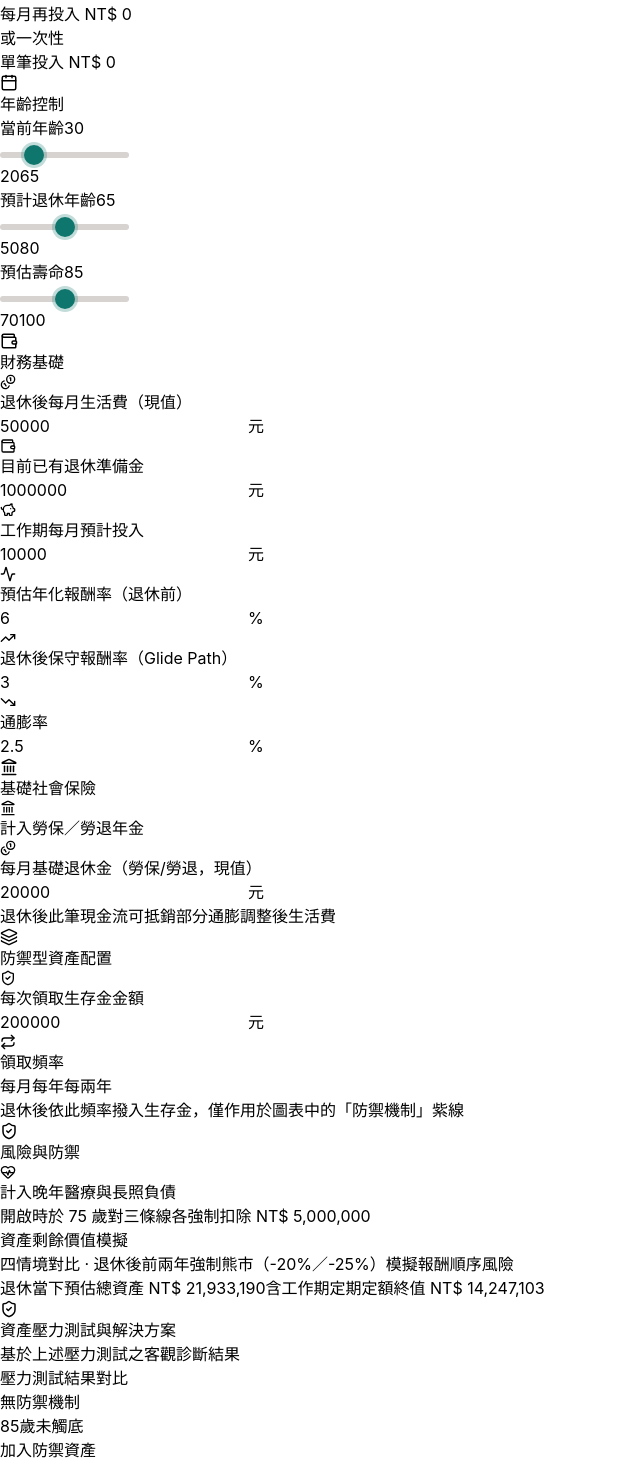
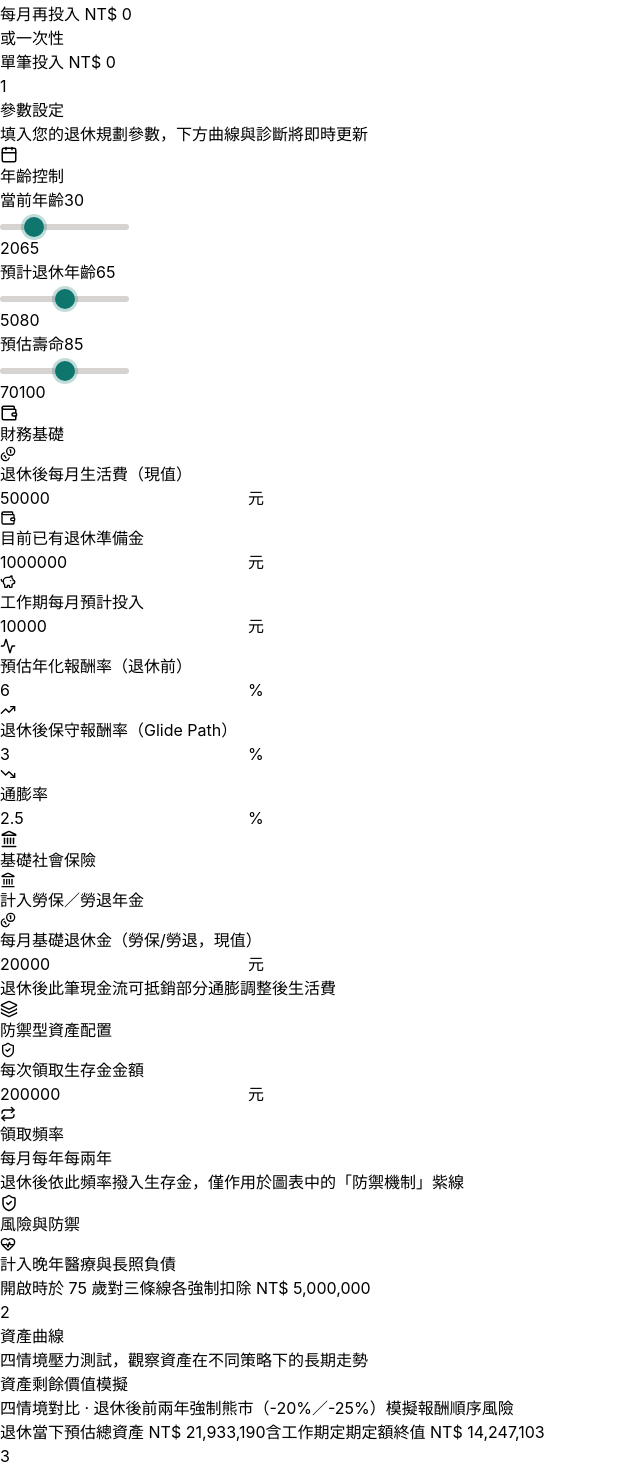
Before and after one commit to wilber8767-ai/retiring, a React (Vite) app in the folder ycc-retirement/: page / in a window 1280 px wide. Shown: the part 182-1646 px from the top of the page, without its empty margins (0-640 px from the left). Built offline with nearby package versions, Linux system fonts and the light colour scheme.

Commit message:
feat: 退休資產壓力測試系統 單欄三步驟版

```diff
--- a/ycc-retirement/src/App.jsx
+++ b/ycc-retirement/src/App.jsx
@@ -323,9 +323,15 @@ export default function App() {
         </div>
       </section>
 
-      <main className="max-w-7xl mx-auto px-6 py-8 grid grid-cols-1 lg:grid-cols-12 gap-6 items-start">
-        {/* 左欄：輸入控制面板 */}
-        <div className="lg:col-span-3 space-y-6">
+      <main className="max-w-7xl mx-auto px-6 py-8 space-y-6">
+        {/* 步驟一：參數設定區（並排卡片） */}
+        <div>
+          <div className="flex items-center gap-2 mb-1">
+            <span className="flex items-center justify-center w-6 h-6 rounded-full bg-teal-700 text-white text-xs font-bold">1</span>
+            <h2 className="text-lg font-bold text-stone-900">參數設定</h2>
+          </div>
+          <p className="text-xs text-stone-400 mb-4">填入您的退休規劃參數，下方曲線與診斷將即時更新</p>
+          <div className="grid grid-cols-1 md:grid-cols-2 lg:grid-cols-3 gap-6 items-start">
           <div className="bg-white rounded-xl p-6 border border-stone-200 shadow-sm">
             <h2 className="text-lg font-bold mb-4 flex items-center gap-2">
               <Calendar size={18} className="text-teal-700" /> 年齡控制
@@ -405,10 +411,17 @@ export default function App() {
             </div>
             <p className="text-xs text-stone-500 mt-2">開啟時於 75 歲對三條線各強制扣除 NT$ 5,000,000</p>
           </div>
+          </div>
         </div>
+        {/* /參數設定區 */}
 
-        {/* 右欄：圖表 + 解決方案，垂直堆疊 */}
-        <div className="lg:col-span-9 space-y-6">
+        {/* 步驟二：資產曲線 */}
+        <div>
+          <div className="flex items-center gap-2 mb-1">
+            <span className="flex items-center justify-center w-6 h-6 rounded-full bg-teal-700 text-white text-xs font-bold">2</span>
+            <h2 className="text-lg font-bold text-stone-900">資產曲線</h2>
+          </div>
+          <p className="text-xs text-stone-400 mb-4">四情境壓力測試，觀察資產在不同策略下的長期走勢</p>
           <div className="bg-white rounded-xl p-6 border border-stone-200 shadow-sm">
             <h2 className="text-lg font-bold mb-1">資產剩餘價值模擬</h2>
             <p className="text-xs text-stone-500 mb-4">
@@ -440,14 +453,16 @@ export default function App() {
               <span>含工作期定期定額終值 NT$ {fmt(calc.contributionFV)}</span>
             </div>
           </div>
+        </div>
+        {/* /資產曲線 */}
 
-          {/* 資產壓力測試與解決方案（右欄內，圖表正下方） */}
-          <div>
-            <div className="flex items-center gap-2 mb-1">
-              <ShieldCheck size={18} className="text-teal-700" />
-              <h2 className="text-lg font-bold text-stone-900">資產壓力測試與解決方案</h2>
-            </div>
-            <p className="text-xs text-stone-400 mb-4">基於上述壓力測試之客觀診斷結果</p>
+        {/* 步驟三：壓力測試與解決方案 */}
+        <div>
+          <div className="flex items-center gap-2 mb-1">
+            <span className="flex items-center justify-center w-6 h-6 rounded-full bg-teal-700 text-white text-xs font-bold">3</span>
+            <h2 className="text-lg font-bold text-stone-900">壓力測試與解決方案</h2>
+          </div>
+          <p className="text-xs text-stone-400 mb-4">基於上述壓力測試之客觀診斷結果，制定缺口填補計畫並匯出報表</p>
 
         <div className="grid grid-cols-1 lg:grid-cols-3 gap-6">
           {/* 1) 壓力測試結果對比 Stress Test Results */}
@@ -538,10 +553,8 @@ export default function App() {
             </button>
           </div>
           </div>
-          {/* /資產壓力測試與解決方案 */}
-          </div>
         </div>
-        {/* /右欄 */}
+        {/* /壓力測試與解決方案 */}
       </main>
 
       <footer className="text-center text-xs text-stone-400 py-6 border-t border-stone-200">
```
